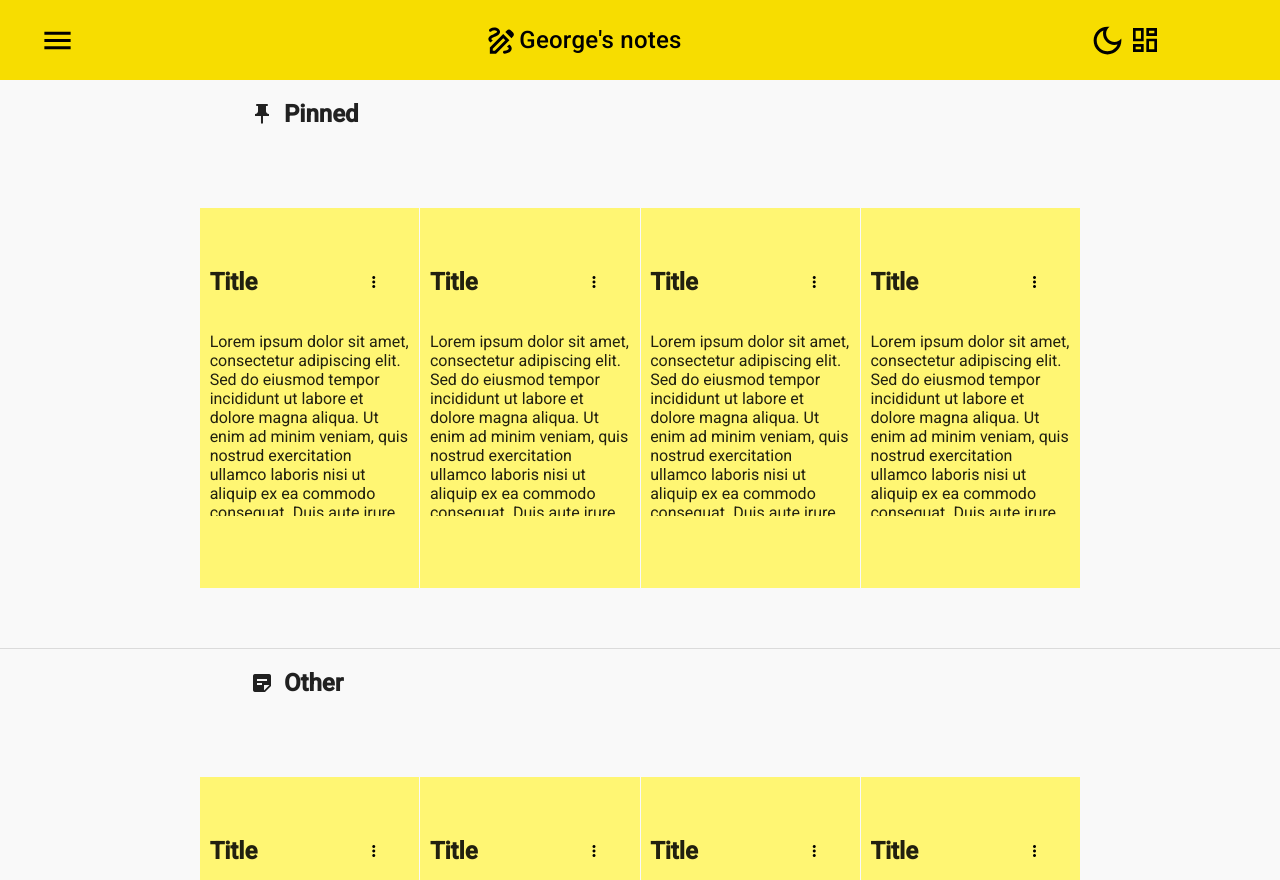
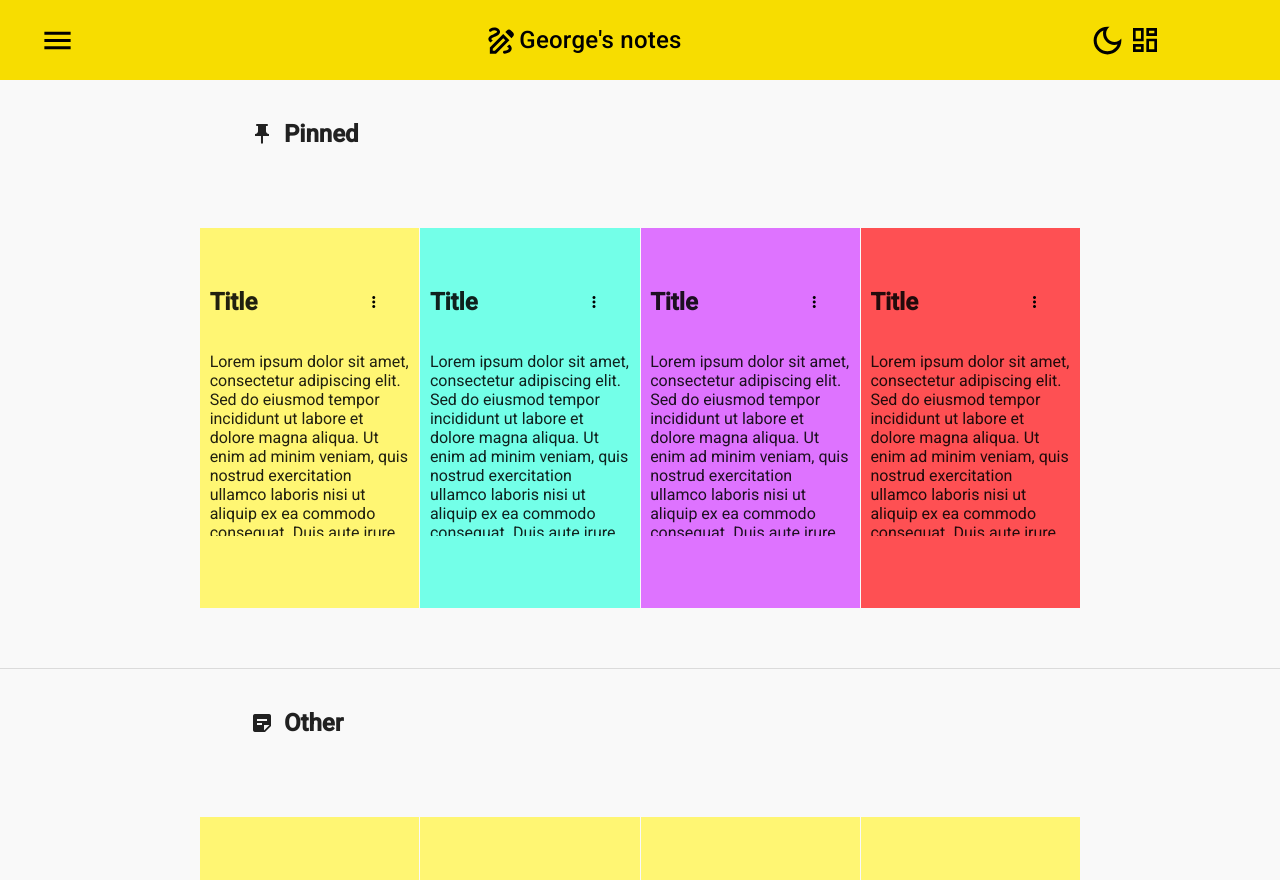
Before and after one commit to JorgeRomanoAlcalde/NoteApp, an Angular app: page /#/ in a window 1280 px wide. Built offline with nearby package versions, Linux system fonts and the light colour scheme.

Commit message:
changed color palette notes

```diff
--- a/src/app/components/index/index.component.css
+++ b/src/app/components/index/index.component.css
@@ -3,6 +3,7 @@
     justify-content: flex-start;
     align-items: center;
     margin-left: 250px;
+    margin-top: 20px;
 }
 
 .titles mat-icon{
--- a/src/app/components/index/index.component.html
+++ b/src/app/components/index/index.component.html
@@ -16,7 +16,7 @@
                 </section>
             </mat-grid-tile>
             <mat-grid-tile class="noteModule">
-                <section class="note">
+                <section class="note" style="background-color: #73FFE8;">
                     <div class="noteTitle">
                         <h2>Title</h2>
                         <button mat-button [matMenuTriggerFor]="options"><mat-icon>more_vert</mat-icon></button>
@@ -27,7 +27,7 @@
                 </section>
             </mat-grid-tile>
             <mat-grid-tile class="noteModule">
-                <section class="note">
+                <section class="note" style="background-color: #DE73FF;">
                     <div class="noteTitle">
                         <h2>Title</h2>
                         <button mat-button [matMenuTriggerFor]="options"><mat-icon>more_vert</mat-icon></button>
@@ -38,7 +38,7 @@
                 </section>
             </mat-grid-tile>
             <mat-grid-tile class="noteModule">
-                <section class="note">
+                <section class="note" style="background-color: #FE5053;">
                     <div class="noteTitle">
                         <h2>Title</h2>
                         <button mat-button [matMenuTriggerFor]="options"><mat-icon>more_vert</mat-icon></button>
```
